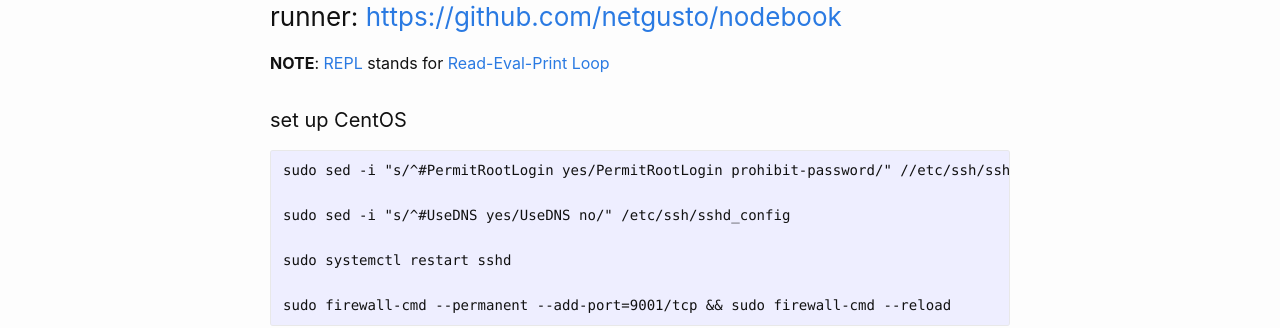
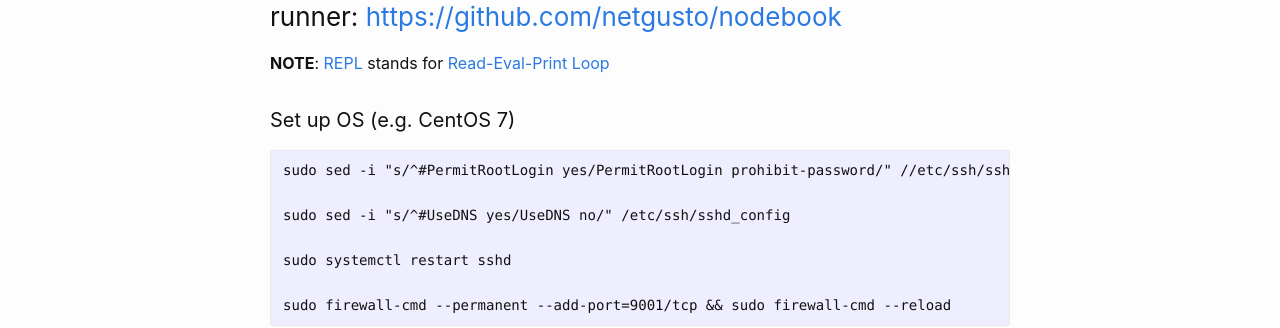
Before and after one commit to carmelo0x99/carmelo0x99.github.io, a Jekyll site: the page built from _posts/2020-03-29-repl-on-premise.md, in a window 1280 px wide and 900 px high. Shown: the part 278-606 px from the top of the window. Built offline with Jekyll 4.4.1, drawn with Linux system fonts in a browser that asks for light colours.

Commit message:
Edited 2020-03-29-repl-on-premise

````diff
--- a/_posts/2020-03-29-repl-on-premise.md
+++ b/_posts/2020-03-29-repl-on-premise.md
@@ -8,7 +8,7 @@ categories: misc
 
 **NOTE**: [REPL](https://en.wikipedia.org/wiki/Read–eval–print_loop) stands for [Read-Eval-Print Loop](https://en.wikipedia.org/wiki/Read–eval–print_loop)
 
-#### set up CentOS
+#### Set up OS (e.g. CentOS 7)
 ```
 sudo sed -i "s/^#PermitRootLogin yes/PermitRootLogin prohibit-password/" //etc/ssh/sshd_config
 
@@ -42,6 +42,7 @@ mkdir -p Nodebooks/Golang Nodebooks/Python3
 ```
 
 The directory above, `Nodebooks`, will be used to store any code we'll create and run on our REPL. To start with, let's create the following files:
+
 `Python3/main.py`:
 ```
 cat << EOF > Nodebooks/Python3/main.py
````
